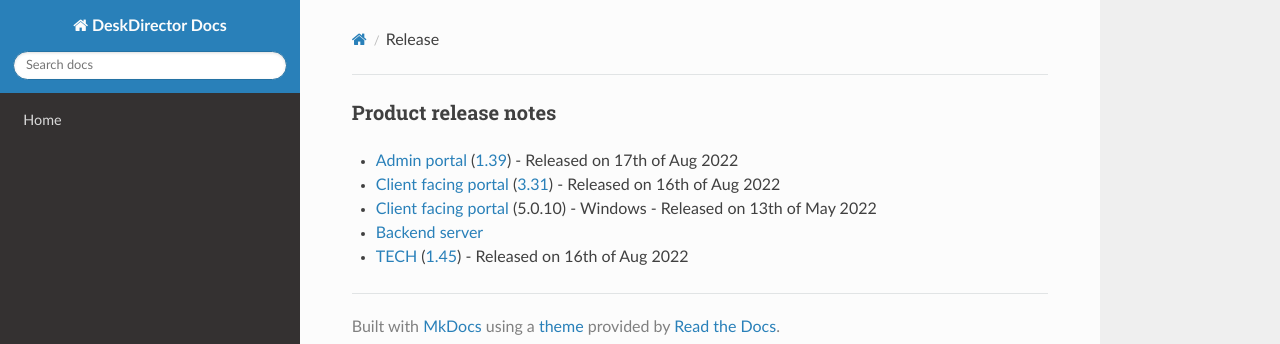
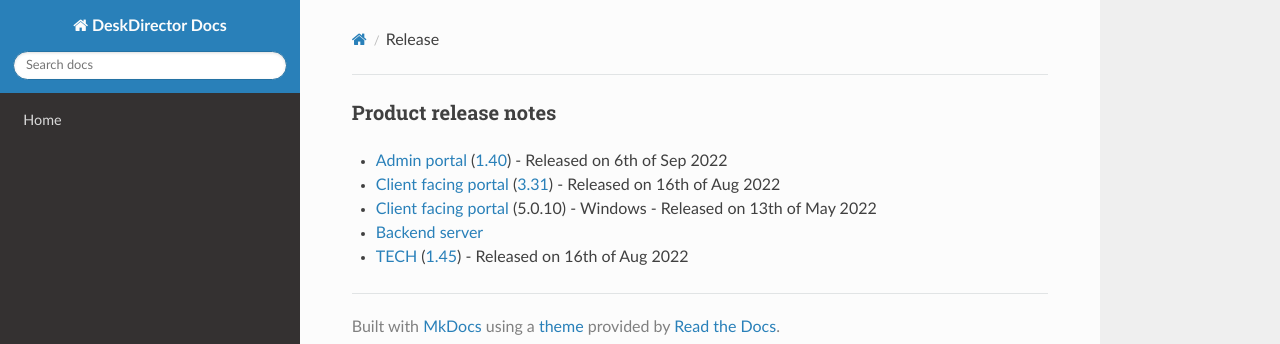
Before and after one commit to DeskDirector/docs, an MkDocs documentation site: the page built from docs/_contents/admin/home/release.md, in a window 1280 px wide. Shown: the top 344 px of the page. Built offline with MkDocs 1.6.1, drawn with Linux system fonts in a browser that asks for light colours; nearby versions of some CDN libraries; old or Windows-style settings are respelled for this version of MkDocs.

Commit message:
Update release.md

```diff
--- a/docs/_contents/admin/home/release.md
+++ b/docs/_contents/admin/home/release.md
@@ -1,5 +1,5 @@
 ### Product release notes
-* [Admin portal](/release-notes/admin) ([1.39](/configs/release-notes/admin/v1.39.1)) - Released on 17th of Aug 2022
+* [Admin portal](/release-notes/admin) ([1.40](/configs/release-notes/admin/v1.40.1)) - Released on 6th of Sep 2022
 * [Client facing portal](/release-notes/portal) ([3.31](/configs/release-notes/portal/v3.31)) - Released on 16th of Aug 2022
 * [Client facing portal](https://help.deskdirector.com/article/4uzjpwaiou) (5.0.10) - Windows - Released on 13th of May 2022
 * [Backend server](https://help.deskdirector.com/article/5ml4ieesph-server-changelog)
```
